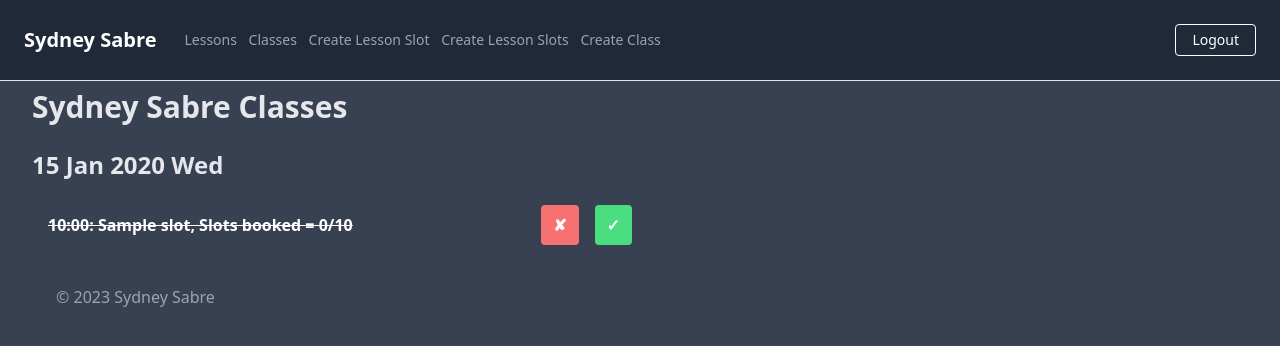
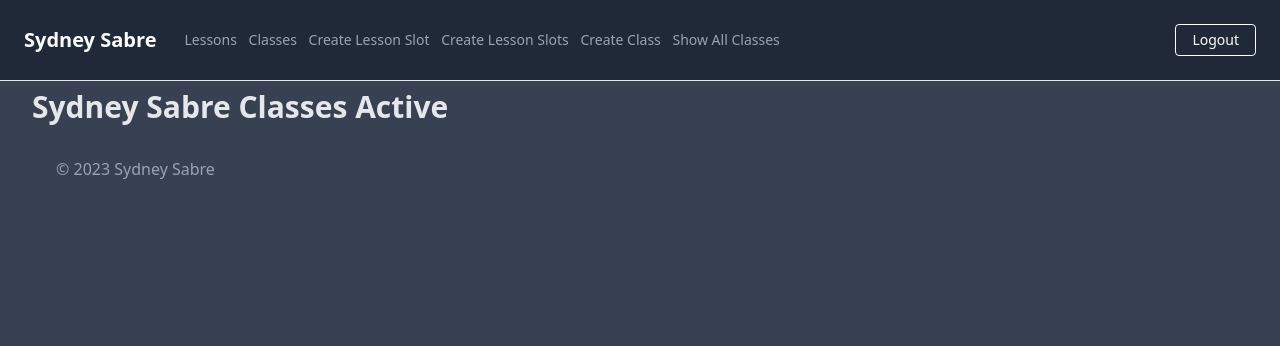
Before and after one commit to johnchowssc/lesson_booking_site, a Flask app: page /classes in a window 1280 px wide. Shown: the top 346 px of the page. Run offline with Flask 2, Linux system fonts and the light colour scheme; a user stored in the database is signed in; tables that the repository leaves empty hold one stand-in row (values such as "Sample post"); style sheets or scripts are compiled from the project's sources.

Commit message:
Filter class display to future and add all classes link for admins

```diff
--- a/app/routes.py
+++ b/app/routes.py
@@ -214,15 +214,30 @@ def toggle_clear_slot(slot_id):
     return redirect(url_for('show_date', date=slot.date))
 
 ## Show All Classes
-@app.route('/classes')
-def show_classes():
+@app.route('/all_classes')
+def show_all_classes():
+    date = datetime.date.today()
+    date = datetime.datetime.strftime(date, '%Y-%m-%d')
     classes = ClassSlot.query.all()
-    classes = sorted(classes, key=lambda slot: slot.time)
-    classes = sorted(classes, key=lambda slot: slot.date)
+    classes = sorted(classes, key=lambda slot: slot.time) # Sort by time
+    classes = sorted(classes, key=lambda slot: slot.date) # Then sort by date
     classes_by_date = []
     for k, g in groupby(classes, key=lambda slot: slot.date):
         classes_by_date.append(list(g))
     return render_template('classes.html', classes=classes_by_date)
+
+## Show Classes
+@app.route('/classes')
+def show_classes():
+    date = datetime.date.today()
+    date_prev_range = date - datetime.timedelta(days=PREV_RANGE)
+    classes = ClassSlot.query.filter(ClassSlot.date > date_prev_range) #Show slots after previous range date.
+    classes = sorted(classes, key=lambda slot: slot.time) # Sort by time
+    classes = sorted(classes, key=lambda slot: slot.date) # Then sort by date
+    classes_by_date = []
+    for k, g in groupby(classes, key=lambda slot: slot.date):
+        classes_by_date.append(list(g))
+    return render_template('classes.html', classes=classes_by_date, today=date)
 
 ## Create Class
 @app.route('/create_class', methods=['GET','POST'])
--- a/app/templates/base.html
+++ b/app/templates/base.html
@@ -41,6 +41,11 @@
                     class="text-gray-400 hover:text-white block mt-4 sm:inline-block sm:mt-0 px-1"
                     href="{{url_for('create_class')}}">
                     Create Class
+                </a>
+                <a
+                    class="text-gray-400 hover:text-white block mt-4 sm:inline-block sm:mt-0 px-1"
+                    href="{{url_for('show_all_classes')}}">
+                    Show All Classes
                 </a>
             {% endif %}
             </div>
--- a/app/templates/classes.html
+++ b/app/templates/classes.html
@@ -1,7 +1,7 @@
 {% extends "base.html" %}
 
 {% block title %}
-Sydney Sabre Classes
+Sydney Sabre Classes Active
 {% endblock %}
 
 {% block content %}
```
